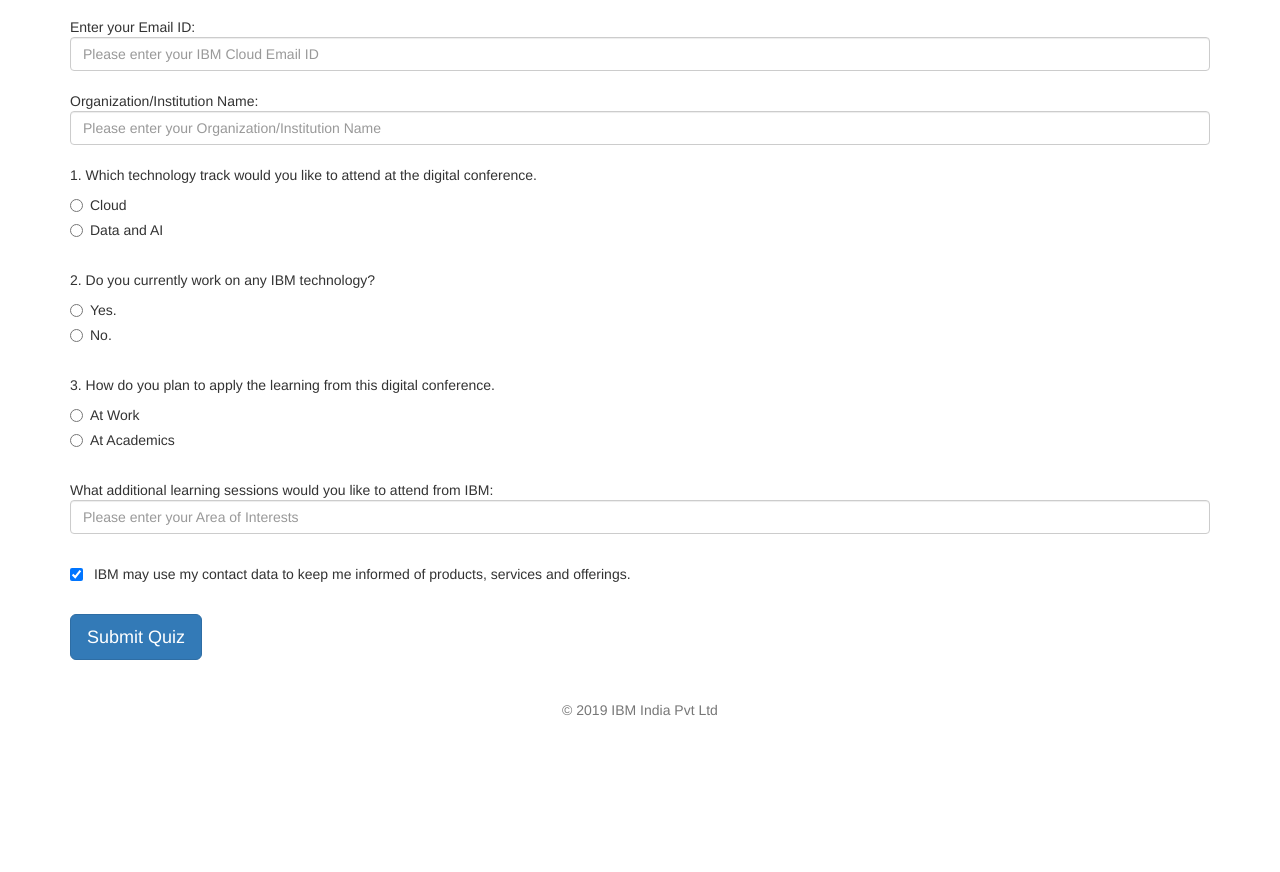
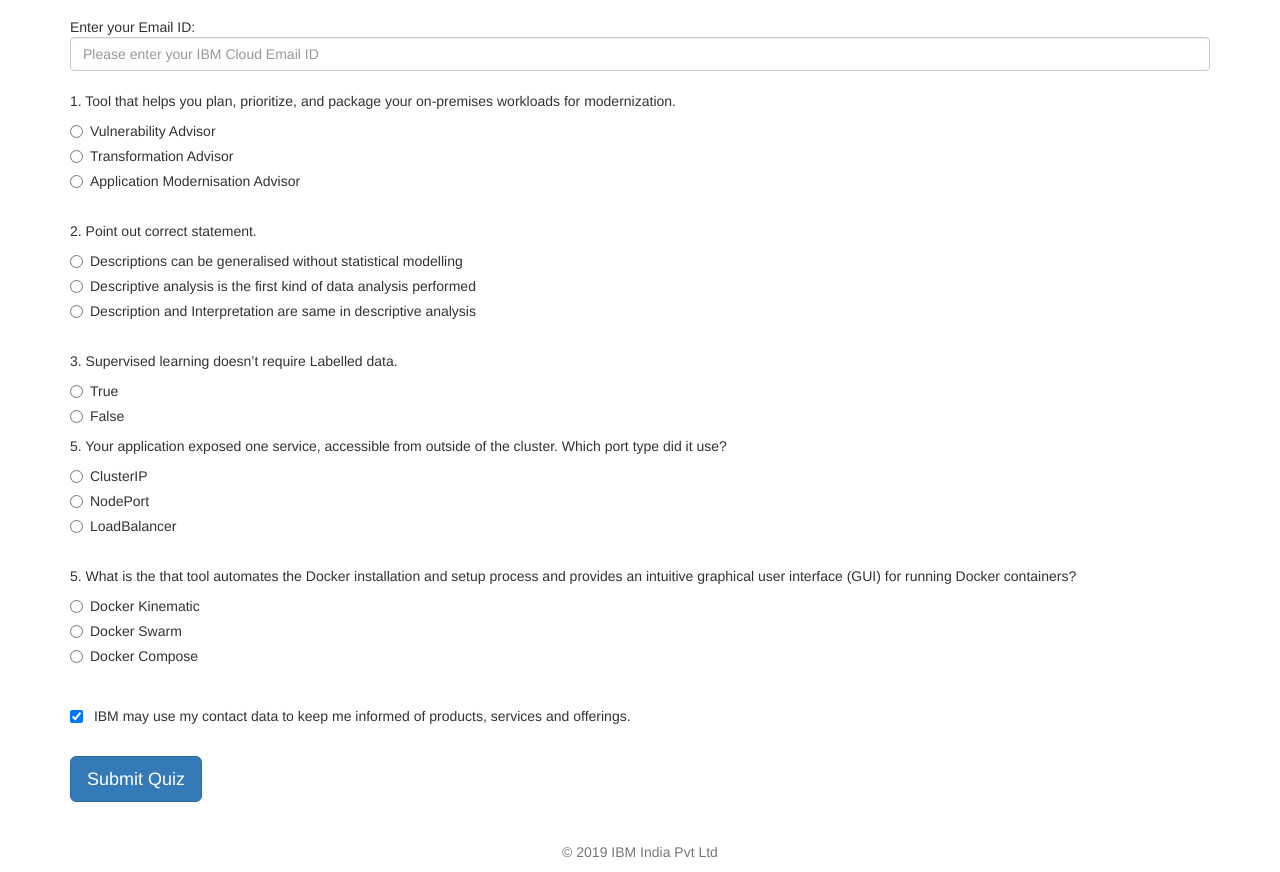
Before and after one commit to shiprajain14/simple-quiz-app, a website: page views/index.html in a window 1280 px wide. Shown: the part 56-928 px from the top of the page. Before the commit the page ends 800 px from the top, so only its background shows below. Drawn offline with nearby package versions, Linux system fonts and the light colour scheme.

Commit message:
added App and Data Questions

```diff
--- a/views/index.html
+++ b/views/index.html
@@ -23,48 +23,88 @@
         Enter your Email ID:<br/>
         <input type="text" id="cloudemail" name="cloudemail" class="form-control" placeholder="Please enter your IBM Cloud Email ID" required>
         <br/>
-        Organization/Institution Name:<br/>
-        <input type="text" id="org_name" name="org_name" class="form-control" placeholder="Please enter your Organization/Institution Name" required>
-        <br/>
-        1. Which technology track would you like to attend at the digital conference.<br/>
+
+        1. Tool that helps you plan, prioritize, and package your on-premises workloads for modernization.<br/>
         <div class="radio">
         <label>
-        <input type="radio" name="quiz_1" id="quiz_1" value="a" required> Cloud
+        <input type="radio" name="quiz_1" id="quiz_1" value="a" required> Vulnerability Advisor
         </label>
         </div>
         <div class="radio">
         <label>
-        <input type="radio" name="quiz_1" id="quiz_1" value="b">Data and AI
+        <input type="radio" name="quiz_1" id="quiz_1" value="b"> Transformation Advisor
         </label>
         </div>
+        <div class="radio">
+          <label>
+          <input type="radio" name="quiz_1" id="quiz_1" value="c" required> Application Modernisation Advisor
+          </label>
+          </div>
         <br/>
-        2. Do you currently work on any IBM technology?<br/>
+        2. Point out correct statement.<br/>
         <div class="radio">
         <label>
-        <input type="radio" name="quiz_2" id="quiz_2" value="a" required> Yes.
+        <input type="radio" name="quiz_2" id="quiz_2" value="a" required> Descriptions can be generalised without statistical modelling
         </label>
         </div>
         <div class="radio">
         <label>
-        <input type="radio" name="quiz_2" id="quiz_2" value="b">No.
+        <input type="radio" name="quiz_2" id="quiz_2" value="b">  Descriptive analysis is the first kind of data analysis performed
         </label>
         </div>
+        <div class="radio">
+          <label>
+          <input type="radio" name="quiz_2" id="quiz_2" value="c"> Description and Interpretation are same in descriptive analysis
+          </label>
+          </div>
         <br/>
-        3. How do you plan to apply the learning from this digital conference.<br/>
+        3. Supervised learning doesn’t require Labelled data.<br/>
         <div class="radio">
         <label>
-        <input type="radio" name="quiz_3" id="quiz_3" value="a" required> At Work
+        <input type="radio" name="quiz_3" id="quiz_3" value="a" required> True
         </label>
         </div>
         <div class="radio">
         <label>
-        <input type="radio" name="quiz_3" id="quiz_3" value="b"> At Academics
+        <input type="radio" name="quiz_3" id="quiz_3" value="b"> False
+        </label>
+        </div>
+        5. Your application exposed one service, accessible from outside of the cluster. Which port type did it use?<br/>
+        <div class="radio">
+        <label>
+        <input type="radio" name="quiz_4" id="quiz_4" value="a" required> ClusterIP
+        </label>
+        </div>
+        <div class="radio">
+        <label>
+        <input type="radio" name="quiz_4" id="quiz_4" value="b"> NodePort
+        </label>
+        </div>
+        <div class="radio">
+        <label>
+        <input type="radio" name="quiz_4" id="quiz_4" value="c"> LoadBalancer
         </label>
         </div>
         <br/>
-        What additional learning sessions would you like to attend from IBM:<br/>
-        <input type="text" id="area_interests" name="area_interests" class="form-control" placeholder="Please enter your Area of Interests" required>
+        5. What is the that tool automates the Docker installation and setup process and provides an intuitive graphical user interface (GUI) for running Docker containers?<br/>
+        <div class="radio">
+        <label>
+        <input type="radio" name="quiz_5" id="quiz_5" value="a" required> Docker Kinematic
+        </label>
+        </div>
+        <div class="radio">
+        <label>
+        <input type="radio" name="quiz_5" id="quiz_5" value="b">  Docker Swarm
+        </label>
+        </div>
+        <div class="radio">
+          <label>
+          <input type="radio" name="quiz_5" id="quiz_5" value="c"> Docker Compose
+          </label>
+          </div>
+        <!-- <br/> -->
         <br/>
+
         <!-- <br/> -->
         <!-- <br/> -->
             <div class="checkbox">
```
Also changed, not shown: app.js (+24 -15 lines).
